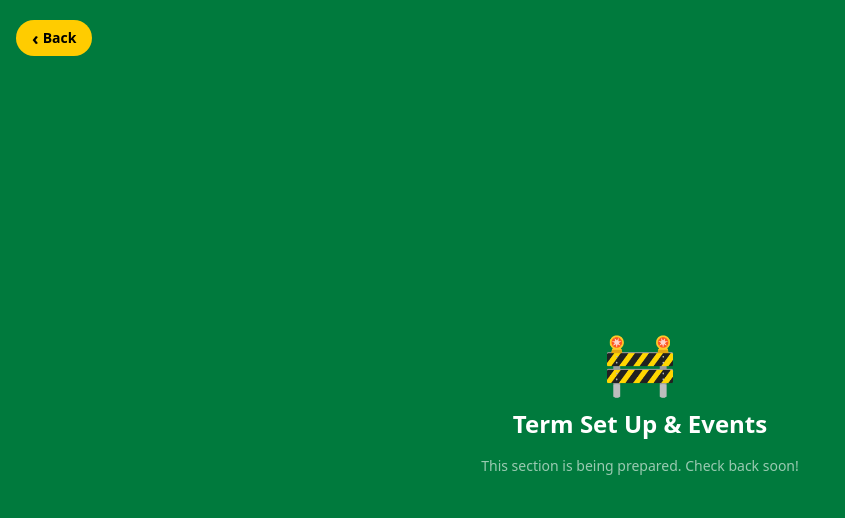
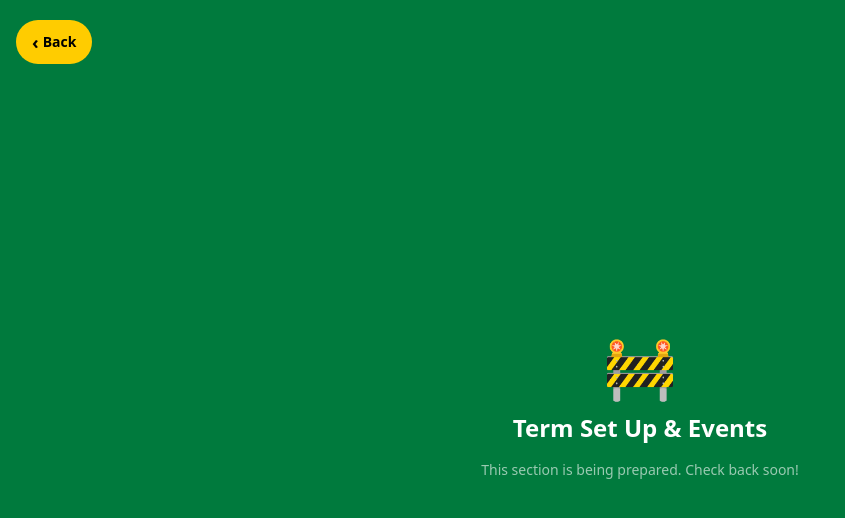
Before and after one commit to ACRoddy/fundamentals-pwa, a React (Vite) app: page /setup in a window 1280 px wide. Shown: the top 518 px of the page, without its empty margins (0-845 px from the left). Built offline with nearby package versions, Linux system fonts and the light colour scheme; no server answers.

Commit message:
back button fix

```diff
--- a/src/components/BackButton.jsx
+++ b/src/components/BackButton.jsx
@@ -5,7 +5,7 @@ export default function BackButton({ to }) {
   return (
     <button
       onClick={() => (to ? navigate(to) : navigate(-1))}
-      className="flex items-center gap-1 bg-[#FFCC00] text-black font-bold px-4 py-2 rounded-full text-sm active:opacity-80"
+      className="flex items-center gap-1 bg-[#FFCC00] text-black font-bold px-4 py-3 rounded-full text-sm active:scale-95 transition-transform touch-manipulation"
     >
       <span className="text-lg leading-none">‹</span>
       <span>Back</span>
```
